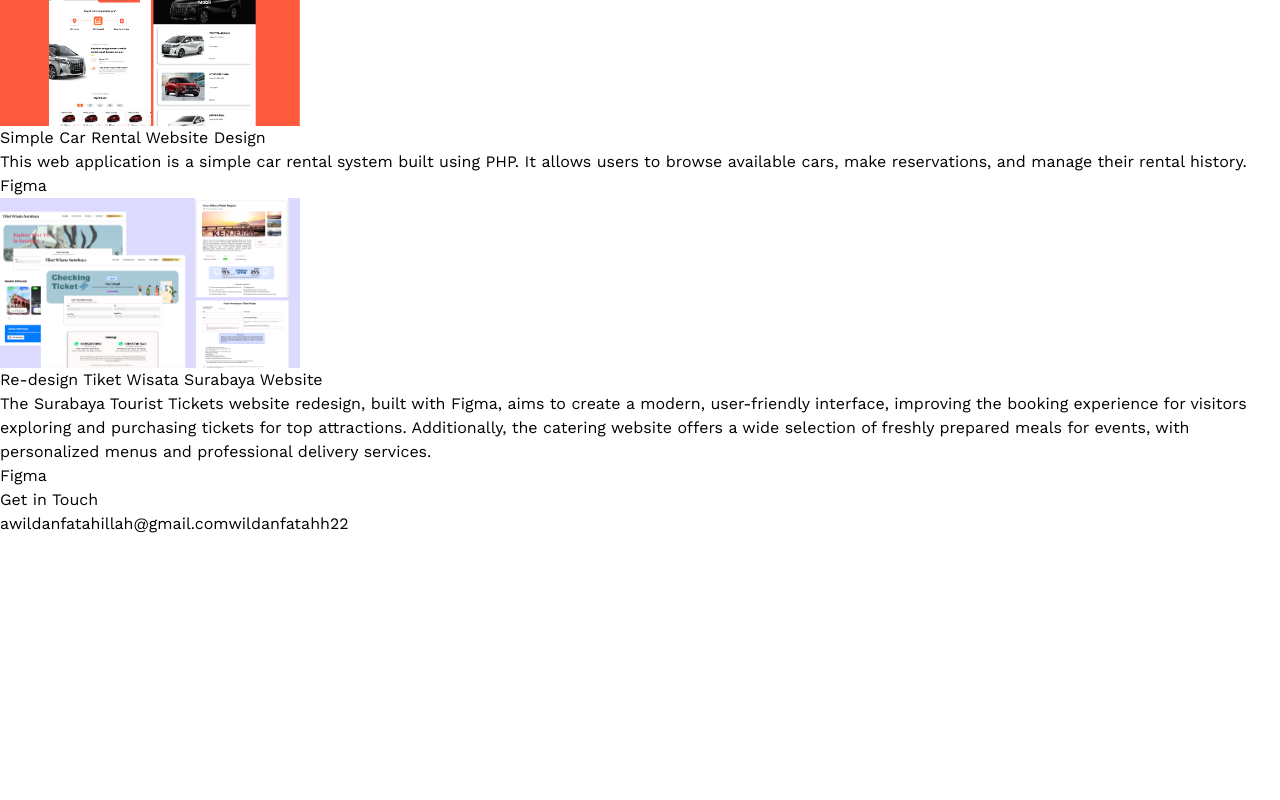
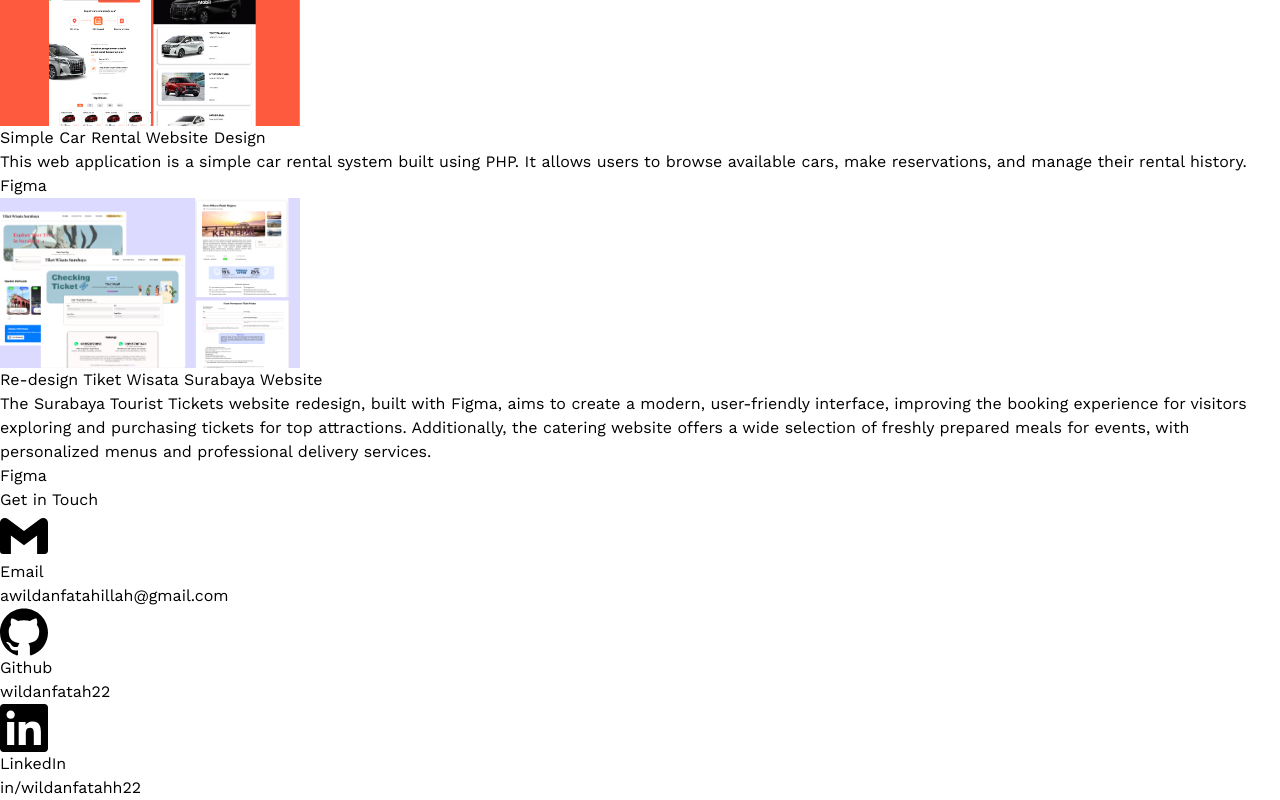
Before and after one commit to wildanfatah22/wildafatah, a React (Vite) app: page / in a window 1280 px wide. Shown: the part 7805-8605 px from the top of the page. Before the commit the page ends 8341 px from the top, so only its background shows below. Built offline with nearby package versions, Linux system fonts and the light colour scheme.

Commit message:
hero framer

```diff
--- a/src/components/Contact.tsx
+++ b/src/components/Contact.tsx
@@ -1,16 +1,48 @@
 import { CONTACT } from "../utils";
+import { SiGmail } from "react-icons/si";
+import { SiGithub } from "react-icons/si";
+import { SiLinkedin } from "react-icons/si";
 
 const Contact: React.FC = () => {
   return (
     <div id="contact" className="border-b border-neutral-900 pb-20">
       <h2 className="my-10 text-center text-4xl">Get in Touch</h2>
-      <div className="text-center tracking-tighter">
-        <a href="#" className="border-b">
-          {CONTACT.email}
-        </a>
-        <a href="#" className="border-b">
-          {CONTACT.linkedIn}
-        </a>
+      <div className="container px-6 py-12 mx-auto">
+        <div className="grid grid-cols-1 gap-12 mt-10 md:grid-cols-2 lg:grid-cols-3">
+          <div className="flex flex-col items-center justify-center text-center">
+            <SiGmail size={48} />
+            <h2 className="mt-4 text-lg font-medium text-gray-800 dark:text-white">
+              Email
+            </h2>
+            <p className="mt-2 text-[#E8BC55]">awildanfatahillah@gmail.com</p>
+          </div>
+
+          <div className="flex flex-col items-center justify-center text-center">
+            <SiGithub size={48} />
+            <h2 className="mt-4 text-lg font-medium text-gray-800 dark:text-white">
+              Github
+            </h2>
+            <a
+              href="https://github.com/wildanfatah22"
+              className="mt-2 text-[#E8BC55] border-b border-[#E8BC55]"
+            >
+              wildanfatah22
+            </a>
+          </div>
+
+          <div className="flex flex-col items-center justify-center text-center">
+            <SiLinkedin size={48} />
+            <h2 className="mt-4 text-lg font-medium text-gray-800 dark:text-white">
+              LinkedIn
+            </h2>
+            <a
+              href="https://www.linkedin.com/in/wildanfatahh22/"
+              className="mt-2 text-[#E8BC55] border-b border-[#E8BC55]"
+            >
+              in/wildanfatahh22
+            </a>
+          </div>
+        </div>
       </div>
     </div>
   );
--- a/src/components/Hero.tsx
+++ b/src/components/Hero.tsx
@@ -1,6 +1,19 @@
 import { HERO_CONTENT } from "../utils";
 import profilePic from "../assets/foto_border.png";
 import { TypeAnimation } from "react-type-animation";
+import { motion } from "framer-motion";
+
+const container = (delay: number) => ({
+  hidden: { x: -100, opacity: 0 },
+  visible: {
+    x: 0,
+    opacity: 1,
+    transition: {
+      duration: 0.5,
+      delay: delay,
+    },
+  },
+});
 
 const Hero: React.FC = () => {
   return (
@@ -8,10 +21,20 @@ const Hero: React.FC = () => {
       <div className="flex flex-wrap">
         <div className="w-full lg:w-1/2">
           <div className="flex flex-col items center lg:items-start">
-            <h1 className="pb-2 text-4xl font-thin lg:mt-16 lg:text-6xl">
+            <motion.h1
+              variants={container(0)}
+              initial="hidden"
+              animate="visible"
+              className="pb-2 text-4xl font-thin lg:mt-16 lg:text-6xl"
+            >
               Hi!, I'am
-            </h1>
-            <h1 className="pb-16 text-4xl font-normal tracking-tight lg:text-6xl">
+            </motion.h1>
+            <motion.h1
+              variants={container(0)}
+              initial="hidden"
+              animate="visible"
+              className="pb-16 text-4xl font-normal tracking-tight lg:text-6xl"
+            >
               <TypeAnimation
                 sequence={[
                   "Wildan Fatahillah Akbar",
@@ -26,18 +49,35 @@ const Hero: React.FC = () => {
                 repeat={Infinity}
                 speed={50}
               />
-            </h1>
-            <div className="bg-gradient-to-r from-pink-300 via-slate-500 to-purple-500 bg-clip-text text-4xl tracking-tight text-transparent">
+            </motion.h1>
+            <motion.div
+              variants={container(0.5)}
+              initial="hidden"
+              animate="visible"
+              className="bg-gradient-to-r from-pink-300 via-slate-500 to-purple-500 bg-clip-text text-4xl tracking-tight text-transparent"
+            >
               Android Developer
-            </div>
-            <p className="my-2 max-w-xl py-6 font-light tracking-tighter">
+            </motion.div>
+            <motion.p
+              variants={container(1)}
+              initial="hidden"
+              animate="visible"
+              className="my-2 max-w-xl py-6 font-light tracking-tighter"
+            >
               {HERO_CONTENT}
-            </p>
+            </motion.p>
           </div>
         </div>
         <div className="w-full lg:w-1/2 lg:p-8">
           <div className="flex justify-center">
-            <img className="w-80 rounded-2xl" src={profilePic} alt="wildan" />
+            <motion.img
+              initial={{ x: 100, opacity: 0 }}
+              animate={{ x: 0, opacity: 1 }}
+              transition={{ duration: 1, delay: 1.2 }}
+              className="w-80 rounded-2xl"
+              src={profilePic}
+              alt="wildan"
+            />
           </div>
         </div>
       </div>
--- a/src/components/Projects.tsx
+++ b/src/components/Projects.tsx
@@ -60,7 +60,7 @@ const Projects: React.FC = () => {
                   {project.tools.map((tool, index) => (
                     <span
                       key={index}
-                      className="mr-2 rounded bg-neutral-900 px-2 py-1 text-sm font-medium text-purple-900"
+                      className="mr-2 rounded bg-neutral-900 px-2 py-1 text-sm font-medium text-[#E8BC55]"
                     >
                       {tool}
                     </span>
```
